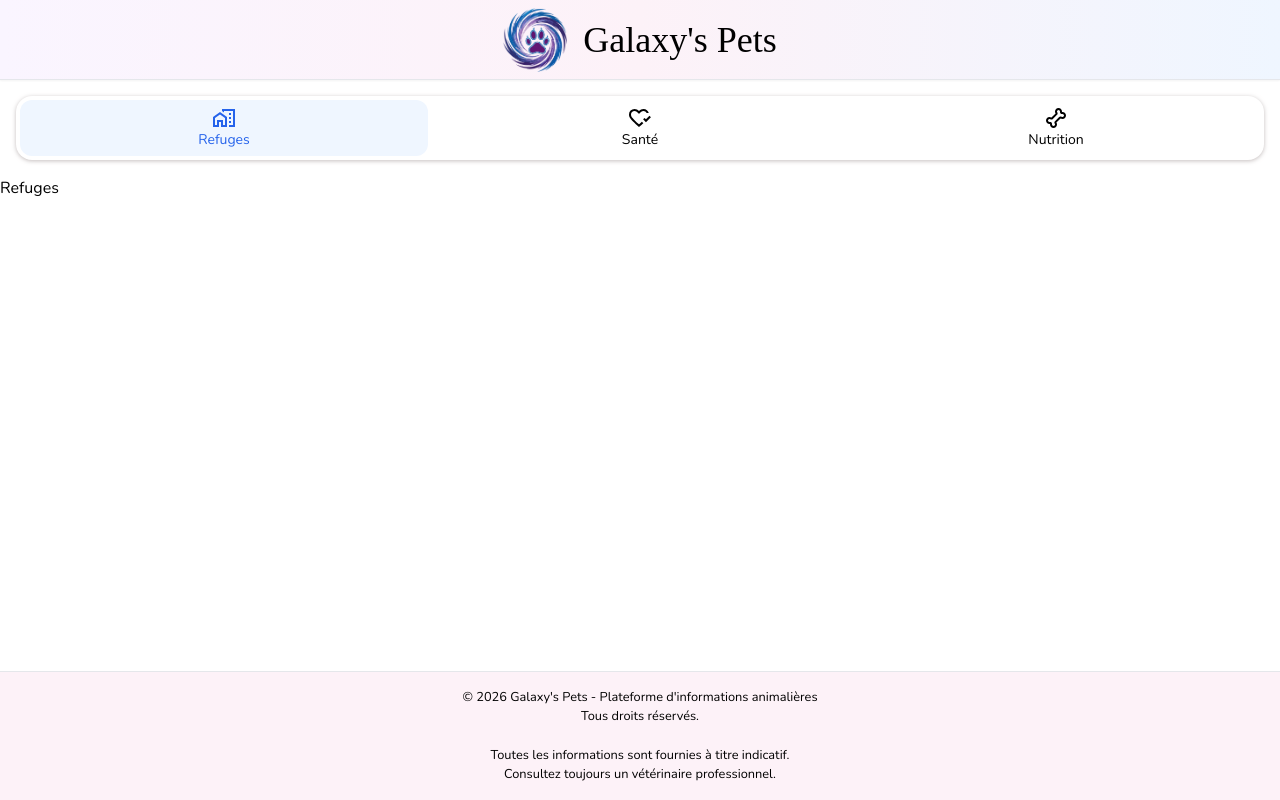
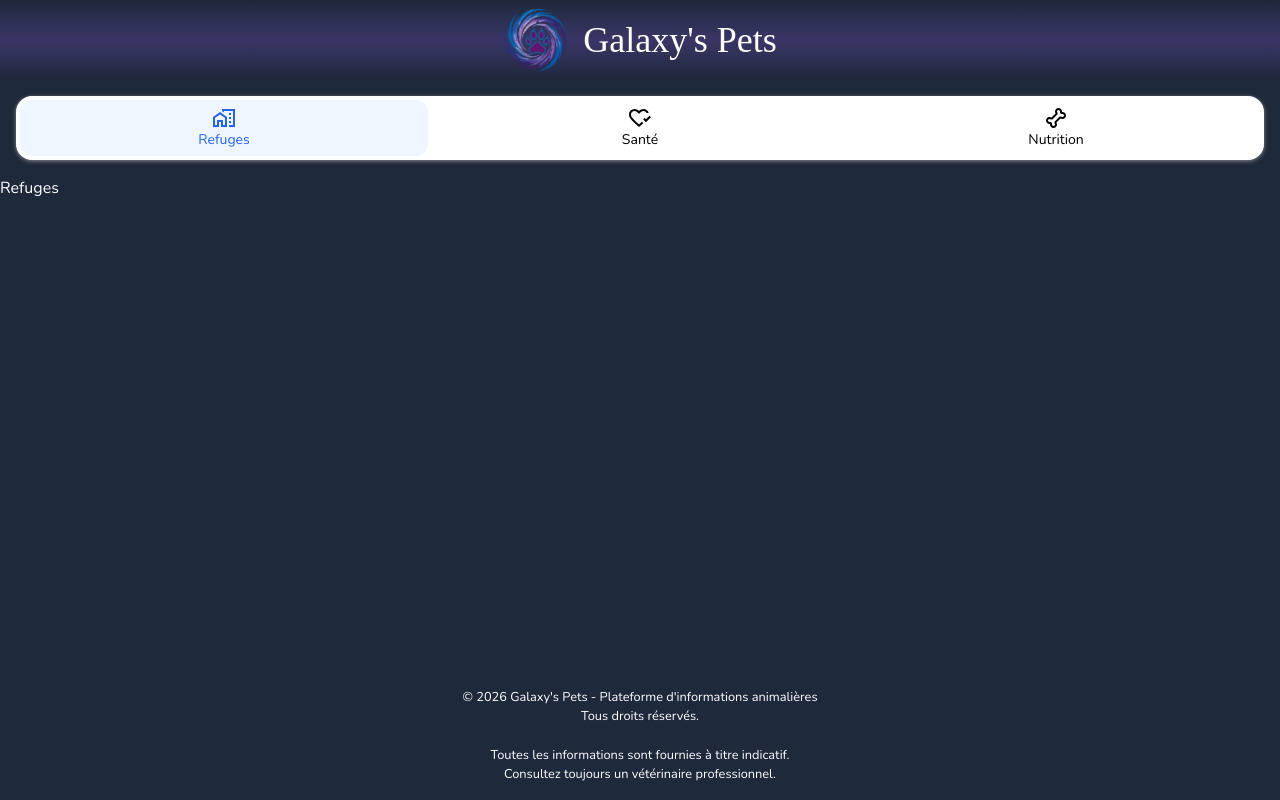
Before and after one commit to LaurieLM/galaxys_pets, a React (Vite) app: page /shelters in a window 1280 px wide. Built offline with nearby package versions, Linux system fonts and the light colour scheme; a web font is replaced by a local one.

Commit message:
update style

```diff
--- a/src/App.tsx
+++ b/src/App.tsx
@@ -7,8 +7,10 @@ import Navbar from "./components/Navbar";
 import Footer from "./components/Footer";
 
 export default function App() {
+
+
     return (
-        <div className="min-h-screen flex flex-col">
+        <div className="min-h-screen flex flex-col bg-slate-800 text-white">
             <Header />
             <Navbar />
 
--- a/src/api/health.ts
+++ b/src/api/health.ts
@@ -1,7 +1,6 @@
 import { API_URL } from '../config';
 
 type HealthResponse = {
-        animalType: string,
         dewormingFrequency: string,
         vetCheckFrequency: string,
         generalAdvice: string
--- a/src/components/Footer.tsx
+++ b/src/components/Footer.tsx
@@ -1,6 +1,6 @@
 export default function Footer() {
     return (
-        <footer className="bg-pink-50 text-center border-t border-gray-200 shadow-sm">
+        <footer className="bg-slate-800 text-white text-center">
             <p className="font-thin text-[0.80rem] pt-4 pb-4">
                 &copy; 2026 Galaxy's Pets - Plateforme d'informations animalières <br />
                 Tous droits réservés. <br /> <br />
--- a/src/components/Header.tsx
+++ b/src/components/Header.tsx
@@ -2,7 +2,7 @@ import logo from '../assets/logo.png'
 
 export default function Header() {
     return (
-        <header className="h-20 flex items-center justify-center border-b border-gray-200 bg-gradient-to-r from-purple-50 via-pink-50 to-blue-50 sticky top-0 z-50 shadow-sm">
+        <header className="h-20 flex items-center justify-center bg-gradient-to-b from-slate-800 via-[#393666] to-slate-800 text-white">
             <img className='h-16 w-16 mr-4' src={logo} alt="Galaxy's Pets Logo" />
             <h1 className=" text-4xl font-macondo">Galaxy's Pets</h1>
         </header>
--- a/src/components/Navbar.tsx
+++ b/src/components/Navbar.tsx
@@ -8,7 +8,7 @@ import BtnNavbar from './BtnNavBar'
 export default function Navbar() {
 
     return (
-        <nav className="flex justify-around h-16 m-4 rounded-2xl border-spacing-1 shadow-[0px_1px_4px_0px_rgba(178,168,168,0.75)]">
+        <nav className="flex justify-around h-16 m-4 rounded-2xl border-spacing-1 shadow-[0px_1px_4px_0px_rgba(178,168,168,0.75)] bg-white">
 
             <NavLink to="/shelters" className="w-1/3 m-1 transition-all duration-200">
                 {({ isActive }) => (
--- a/src/pages/Health.tsx
+++ b/src/pages/Health.tsx
@@ -1,7 +1,7 @@
 import useHealth from "../hooks/useHealth";
 
 export default function Health() {
-    const animalId = 3;
+    const animalId = 1;
     const { data, isLoading, isError, error } = useHealth(animalId);
 
     if (isLoading) return <p>Chargement...</p>;
@@ -9,11 +9,17 @@ export default function Health() {
     if (!data) return <p>Aucune information sur la santé disponible.</p>;
     return (
         <section>
-            <h2>Santé</h2>
-            <p>Type : {data.animalType}</p>
-            <p>Vermifuge : {data.dewormingFrequency}</p>
-            <p>Visite vétérinaire : {data.vetCheckFrequency}</p>
-            <p>Conseils : {data.generalAdvice}</p>
-        </section>
+                <h2 className="text-center text-[#8fd3a9] font-bold text-3xl mt-4 mb-8">Santé</h2>
+                <div className="m-4">
+                    <h3 className="font-medium text-[1.1rem] text-[#b8e3c8]">Fréquence vermifuge</h3>
+                    <p className="text-center text-slate-300 font-thin mt-4 mb-8">{data.dewormingFrequency}</p>
+
+                    <h3 className="font-medium text-[1.1rem] text-[#b8e3c8]">Fréquence visite vétérinaire</h3>
+                    <p className="text-center text-slate-300 font-thin mt-4 mb-8">{data.vetCheckFrequency}</p>
+
+                    <h3 className="font-medium text-[1.1rem] text-[#b8e3c8]">Conseils</h3>
+                    <p className="text-justify text-slate-300 font-thin mt-4 mb-8 mr-4 ml-4">{data.generalAdvice}</p>
+                </div>
+            </section>
     )
 }
```
